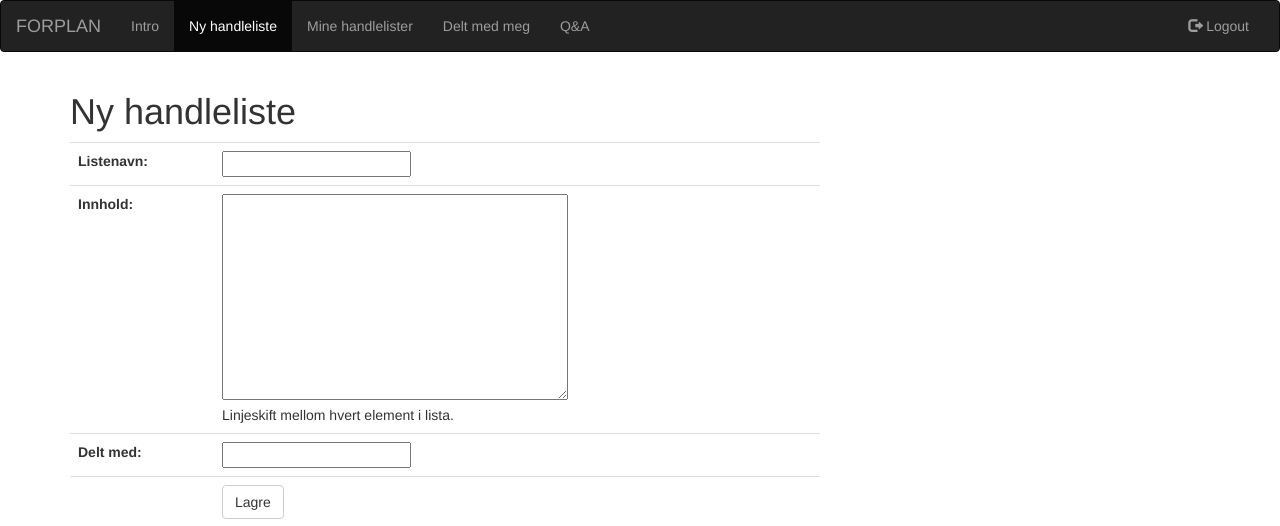
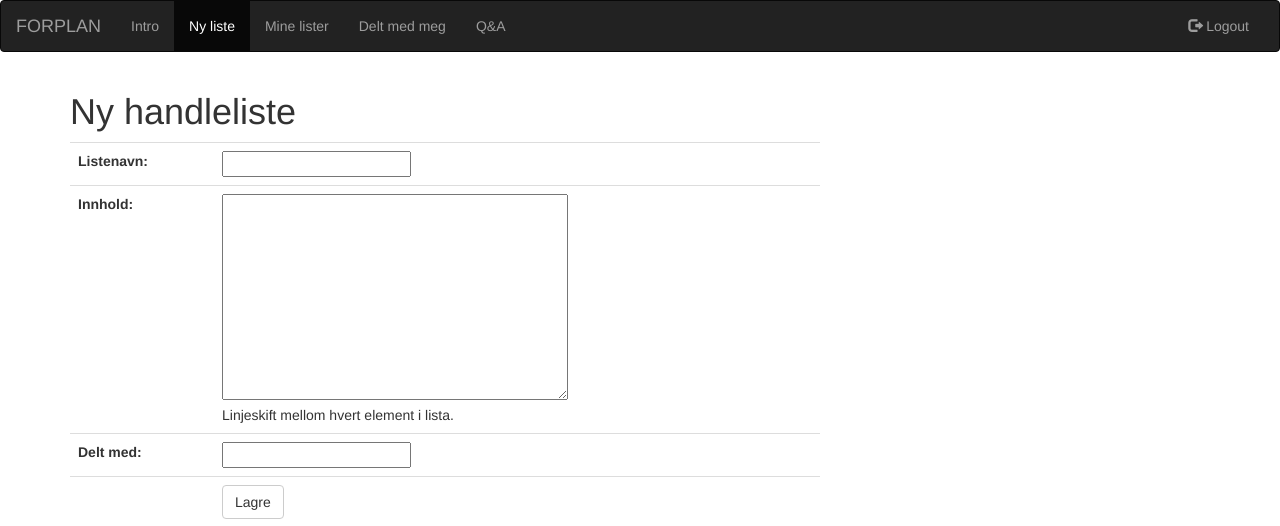
Before and after one commit to hakdo/foring, a Django app: page /new/ in a window 1280 px wide. Shown: the top 526 px of the page. Run offline with Django 3.2, Linux system fonts and the light colour scheme; the visitor is signed in with stand-in values (Sample User, id 1); some libraries are stand-ins or nearby versions.

Commit message:
changed names to liste instead of handleliste

```diff
--- a/shoppinglist/templates/shoppinglist/base.html
+++ b/shoppinglist/templates/shoppinglist/base.html
@@ -101,8 +101,8 @@ div.cookiesplain:hover {
     <div class="collapse navbar-collapse" id="myNavbar">
       <ul class="nav navbar-nav">
         <li {% ifequal request.path "/" %}class="active"{% endifequal %}><a href="{%url 'init' %}">Intro</a></li>
-        <li {% ifequal request.path "/new/" %}class="active"{% endifequal %}><a href="{% url 'createlist' %}">Ny handleliste</a></li>
-        <li {% ifequal request.path "/myshoppinglists/" %}class="active"{% endifequal %}><a href="{% url 'myshoppinglists' %}">Mine handlelister</a></li>
+        <li {% ifequal request.path "/new/" %}class="active"{% endifequal %}><a href="{% url 'createlist' %}">Ny liste</a></li>
+        <li {% ifequal request.path "/myshoppinglists/" %}class="active"{% endifequal %}><a href="{% url 'myshoppinglists' %}">Mine lister</a></li>
         <li {% ifequal request.path "/yourshoppinglists/" %}class="active"{% endifequal %}><a href="{% url 'yourshoppinglists' %}">Delt med meg</a></li>
         <li {% ifequal request.path "/qa/" %}class="active"{% endifequal %}><a href="{% url 'qa' %}">Q&ampA</a></li>
                 {% if not user.is_authenticated %}
```
